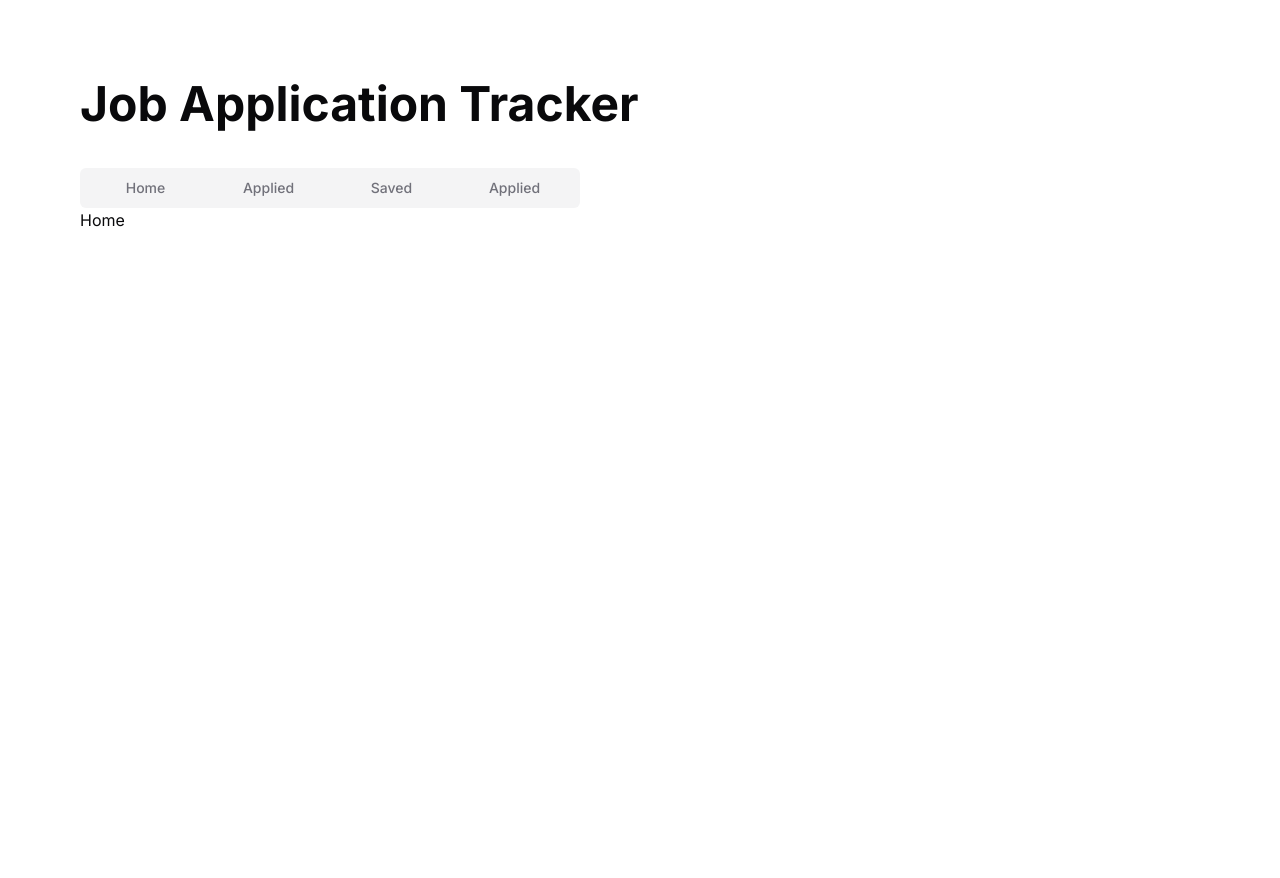
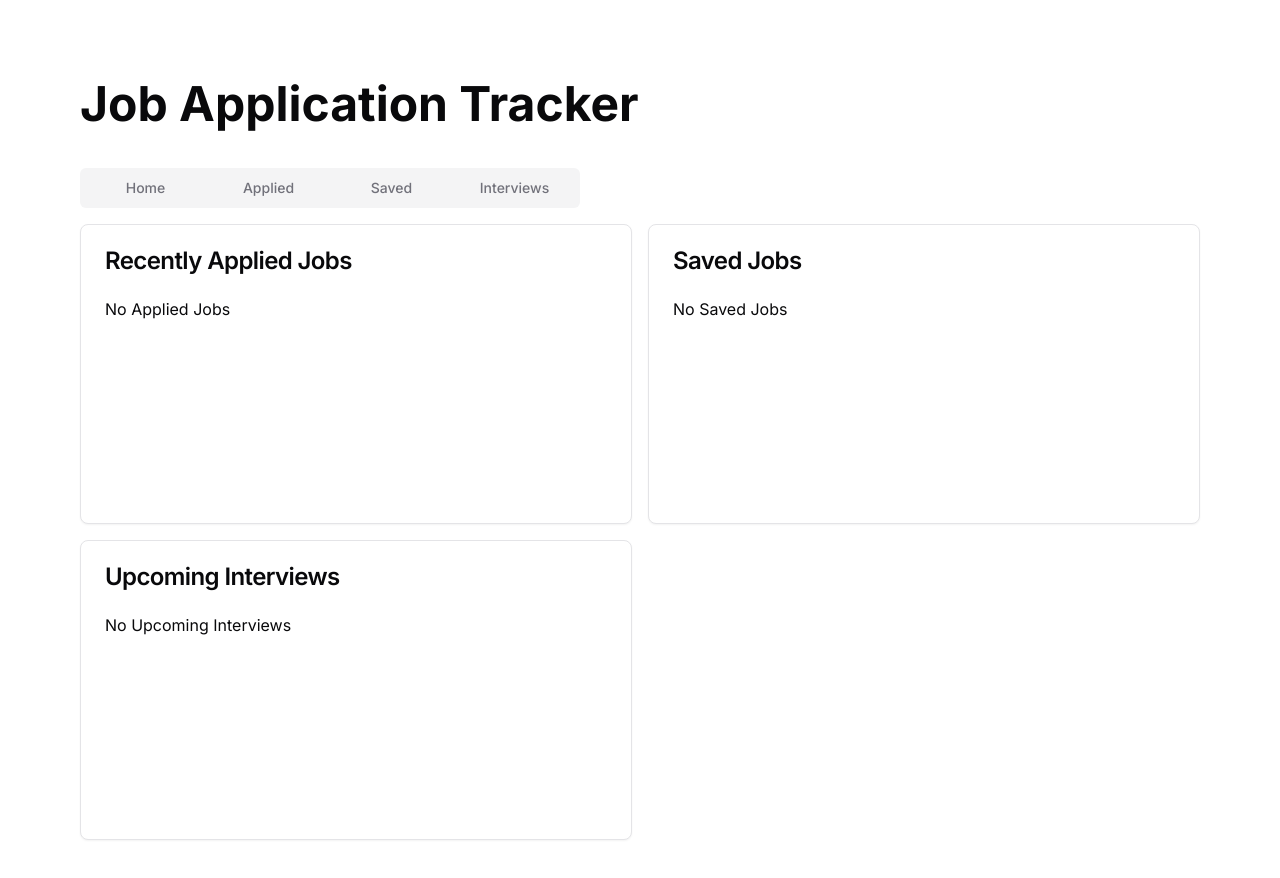
Before and after one commit to rnferrer/job-tracker, a Next.js app: page /home in a window 1280 px wide. Shown: the top 878 px of the page. Before the commit the page ends 800 px from the top, so only its background shows below. Built offline with nearby package versions, Linux system fonts and the light colour scheme.

Commit message:
added cards to home page

```diff
--- a/src/app/(dashboard)/home/page.tsx
+++ b/src/app/(dashboard)/home/page.tsx
@@ -1,9 +1,42 @@
 "use client"
+
+import HomeAppliedContent from "@/components/HomeAppliedContent"
+import HomeInterviewContent from "@/components/HomeInterviewContent"
+import HomeSavedContent from "@/components/HomeSavedContent"
+import {
+  Card,
+  CardContent,
+  CardHeader,
+  CardTitle,
+} from "@/components/ui/card"
 
 const HomePage = () => {
   return(
-    <div>
-      Home
+    <div className="max-w-[1200px] min-w-[600px] grid grid-cols-2 gap-4 pt-4">
+      <Card className="h-[300px]">
+        <CardHeader>
+          <CardTitle>Recently Applied Jobs</CardTitle>
+        </CardHeader>
+        <CardContent>
+          <HomeAppliedContent/>
+        </CardContent>
+      </Card>
+      <Card className="">
+        <CardHeader>
+          <CardTitle>Saved Jobs</CardTitle>
+        </CardHeader>
+        <CardContent>
+          <HomeSavedContent/>
+        </CardContent>
+      </Card>
+      <Card className="h-[300px]">
+        <CardHeader>
+          <CardTitle>Upcoming Interviews</CardTitle>
+        </CardHeader>
+        <CardContent>
+          <HomeInterviewContent/>
+        </CardContent>
+      </Card>
     </div>
   )
 }
--- a/src/app/(dashboard)/layout.tsx
+++ b/src/app/(dashboard)/layout.tsx
@@ -58,7 +58,7 @@
             </Link>
             <Link href="interviews" >
               <TabsTrigger value="interviews" className="w-full">
-                Applied
+                Interviews
               </TabsTrigger>
             </Link>
           </TabsList>
--- /dev/null
+++ b/src/components/HomeAppliedContent.tsx
@@ -0,0 +1,11 @@
+
+
+const HomeAppliedContent= () => {
+  return(
+    <div>
+      No Applied Jobs
+    </div>
+  )
+}
+
+export default HomeAppliedContent
--- /dev/null
+++ b/src/components/HomeInterviewContent.tsx
@@ -0,0 +1,11 @@
+
+
+const HomeInterviewContent= () => {
+  return(
+    <div>
+      No Upcoming Interviews
+    </div>
+  )
+}
+
+export default HomeInterviewContent
--- /dev/null
+++ b/src/components/HomeSavedContent.tsx
@@ -0,0 +1,11 @@
+
+
+const HomeSavedContent= () => {
+  return(
+    <div>
+      No Saved Jobs
+    </div>
+  )
+}
+
+export default HomeSavedContent
--- /dev/null
+++ b/src/components/ui/card.tsx
@@ -0,0 +1,79 @@
+import * as React from "react"
+
+import { cn } from "@/lib/utils"
+
+const Card = React.forwardRef<
+  HTMLDivElement,
+  React.HTMLAttributes<HTMLDivElement>
+>(({ className, ...props }, ref) => (
+  <div
+    ref={ref}
+    className={cn(
+      "rounded-lg border bg-card text-card-foreground shadow-sm",
+      className
+    )}
+    {...props}
+  />
+))
+Card.displayName = "Card"
+
+const CardHeader = React.forwardRef<
+  HTMLDivElement,
+  React.HTMLAttributes<HTMLDivElement>
+>(({ className, ...props }, ref) => (
+  <div
+    ref={ref}
+    className={cn("flex flex-col space-y-1.5 p-6", className)}
+    {...props}
+  />
+))
+CardHeader.displayName = "CardHeader"
+
+const CardTitle = React.forwardRef<
+  HTMLParagraphElement,
+  React.HTMLAttributes<HTMLHeadingElement>
+>(({ className, ...props }, ref) => (
+  <h3
+    ref={ref}
+    className={cn(
+      "text-2xl font-semibold leading-none tracking-tight",
+      className
+    )}
+    {...props}
+  />
+))
+CardTitle.displayName = "CardTitle"
+
+const CardDescription = React.forwardRef<
+  HTMLParagraphElement,
+  React.HTMLAttributes<HTMLParagraphElement>
+>(({ className, ...props }, ref) => (
+  <p
+    ref={ref}
+    className={cn("text-sm text-muted-foreground", className)}
+    {...props}
+  />
+))
+CardDescription.displayName = "CardDescription"
+
+const CardContent = React.forwardRef<
+  HTMLDivElement,
+  React.HTMLAttributes<HTMLDivElement>
+>(({ className, ...props }, ref) => (
+  <div ref={ref} className={cn("p-6 pt-0", className)} {...props} />
+))
+CardContent.displayName = "CardContent"
+
+const CardFooter = React.forwardRef<
+  HTMLDivElement,
+  React.HTMLAttributes<HTMLDivElement>
+>(({ className, ...props }, ref) => (
+  <div
+    ref={ref}
+    className={cn("flex items-center p-6 pt-0", className)}
+    {...props}
+  />
+))
+CardFooter.displayName = "CardFooter"
+
+export { Card, CardHeader, CardFooter, CardTitle, CardDescription, CardContent }
```
